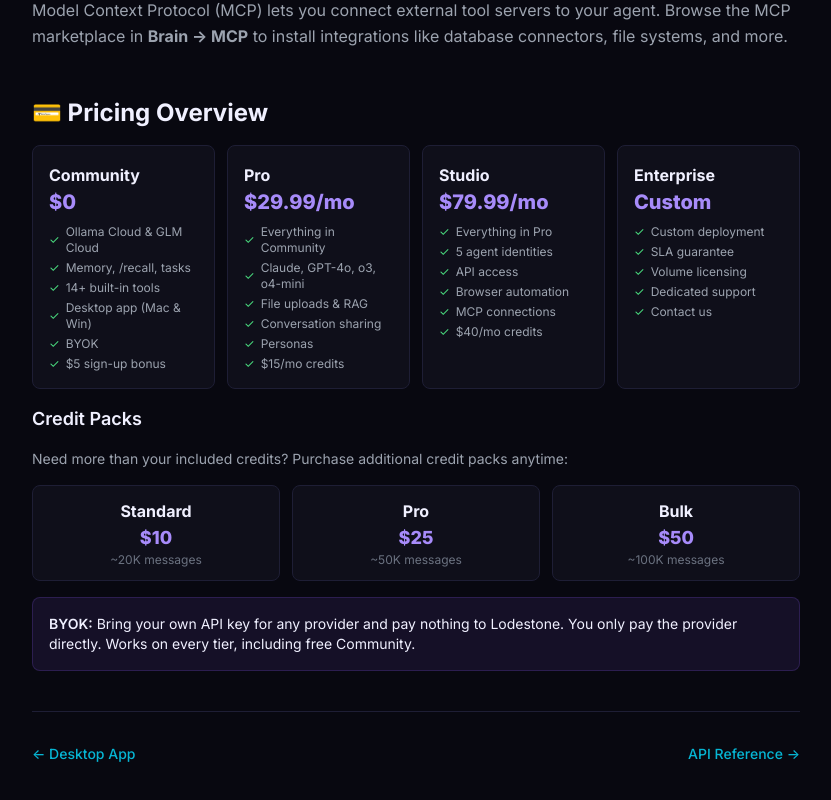
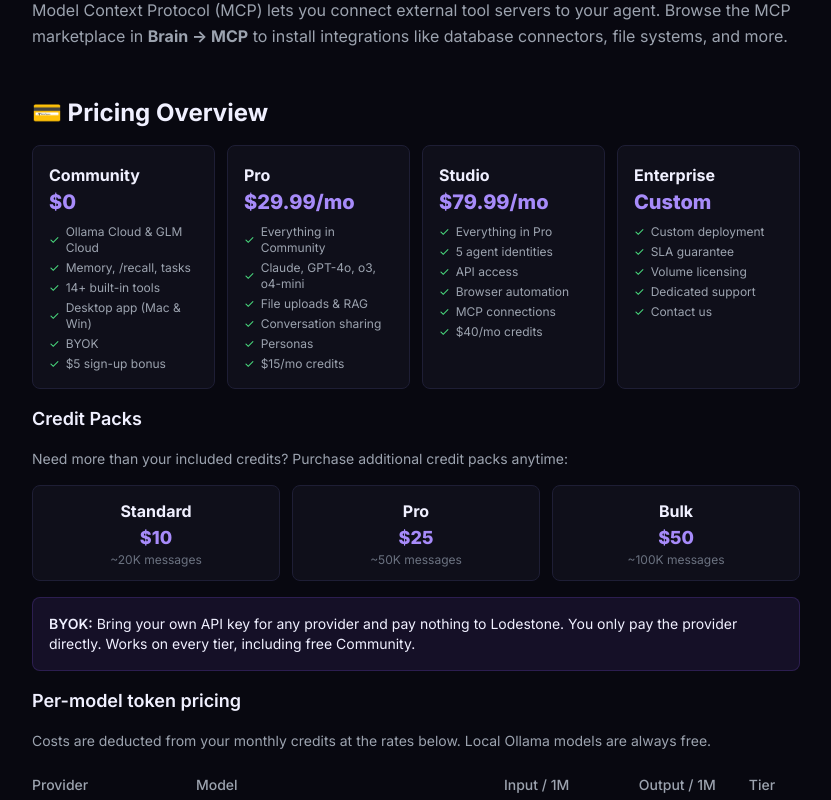
Before and after one commit to GreyrockStudios/lodestone-web, a React (Vite) app: page /docs/usage-guide in a window 1280 px wide. Shown: the part 11200-12000 px from the top of the page, without its empty margins (256-1087 px from the left). Built offline with nearby package versions, Linux system fonts and the light colour scheme.

Commit message:
docs: add per-model token pricing chart to Pricing and Usage Guide pages

```diff
--- a/src/pages/UsageGuide.tsx
+++ b/src/pages/UsageGuide.tsx
@@ -578,6 +578,52 @@
           </div>
 
           <Callout type="info" title="BYOK:">Bring your own API key for any provider and pay nothing to Lodestone. You only pay the provider directly. Works on every tier, including free Community.</Callout>
+
+          <h3 className="text-lg font-semibold text-[var(--text)] mt-8 mb-2">Per-model token pricing</h3>
+          <p className="text-sm text-[var(--text-muted)] mb-4">Costs are deducted from your monthly credits at the rates below. Local Ollama models are always free.</p>
+          <div className="overflow-x-auto">
+            <table className="w-full text-sm border-collapse">
+              <thead>
+                <tr className="border-b border-[var(--border)]">
+                  <th className="text-left py-2 pr-3 text-[var(--text-muted)] font-medium">Provider</th>
+                  <th className="text-left py-2 px-2 text-[var(--text-muted)] font-medium">Model</th>
+                  <th className="text-right py-2 px-2 text-[var(--text-muted)] font-medium">Input / 1M</th>
+                  <th className="text-right py-2 px-2 text-[var(--text-muted)] font-medium">Output / 1M</th>
+                  <th className="text-center py-2 px-2 text-[var(--text-muted)] font-medium">Tier</th>
+                </tr>
+              </thead>
+              <tbody>
+                {[
+                  { provider: '\u{1F999} Ollama', model: 'GLM-5.1 Cloud', inputPer1M: '$0.10', outputPer1M: '$0.38', tier: 'All', badge: 'Default' },
+                  { provider: '\u{1F999} Ollama', model: 'Llama 3', inputPer1M: '$0.10', outputPer1M: '$0.38', tier: 'All', badge: '' },
+                  { provider: '\u{1F999} Ollama', model: 'Mistral', inputPer1M: '$0.10', outputPer1M: '$0.38', tier: 'All', badge: '' },
+                  { provider: '\u{1F7E2} OpenAI', model: 'GPT-4o-mini', inputPer1M: '$0.08', outputPer1M: '$0.33', tier: 'Pro+', badge: '' },
+                  { provider: '\u{1F7E2} OpenAI', model: 'GPT-4o', inputPer1M: '$2.75', outputPer1M: '$11.00', tier: 'Pro+', badge: '' },
+                  { provider: '\u{1F7E2} OpenAI', model: 'o1-mini', inputPer1M: '$3.30', outputPer1M: '$13.20', tier: 'Pro+', badge: '' },
+                  { provider: '\u{1F7E2} OpenAI', model: 'o1', inputPer1M: '$16.50', outputPer1M: '$66.00', tier: 'Pro+', badge: '' },
+                  { provider: '\u{1F7E3} Anthropic', model: 'Claude Haiku 4.5', inputPer1M: '$1.10', outputPer1M: '$5.50', tier: 'Pro+', badge: '' },
+                  { provider: '\u{1F7E3} Anthropic', model: 'Claude Sonnet 4', inputPer1M: '$3.30', outputPer1M: '$16.50', tier: 'Pro+', badge: '' },
+                  { provider: '\u{1F7E3} Anthropic', model: 'Claude Opus 4', inputPer1M: '$5.50', outputPer1M: '$27.50', tier: 'Pro+', badge: '' },
+                ].map((row, i) => (
+                  <tr key={i} className={i % 2 === 0 ? 'bg-[var(--surface)]' : ''}>
+                    <td className="py-2 pr-3 text-[var(--text)] font-medium">{row.provider}</td>
+                    <td className="py-2 px-2 text-[var(--text)]">
+                      {row.model}
+                      {row.badge && <span className="ml-1.5 inline-block px-1.5 py-0.5 rounded text-[10px] font-semibold bg-green-500/20 text-green-400 border border-green-500/30">{row.badge}</span>}
+                    </td>
+                    <td className="text-right py-2 px-2 font-mono text-[var(--text-muted)]">{row.inputPer1M}</td>
+                    <td className="text-right py-2 px-2 font-mono text-[var(--text-muted)]">{row.outputPer1M}</td>
+                    <td className="text-center py-2 px-2 text-[var(--text-muted)]">{row.tier}</td>
+                  </tr>
+                ))}
+                <tr className="border-t border-[var(--border)]">
+                  <td colSpan={5} className="py-2 text-xs text-[var(--text-dim)] text-center">
+                    1M = 1 million tokens. ~1 token = 4 characters. Local Ollama models are free. BYOK users pay the provider directly — zero Lodestone charges.
+                  </td>
+                </tr>
+              </tbody>
+            </table>
+          </div>
         </div>
       </section>
 
```
